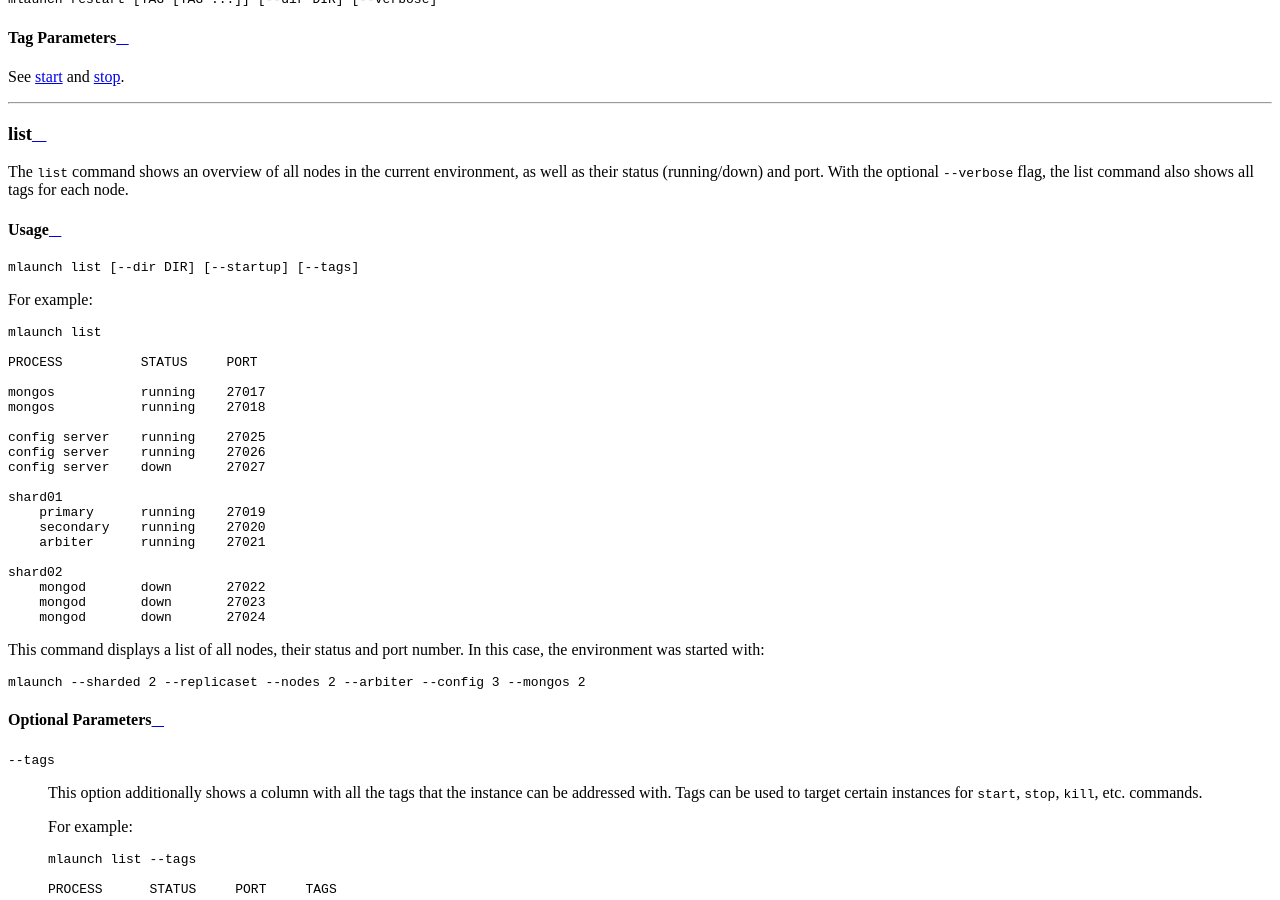
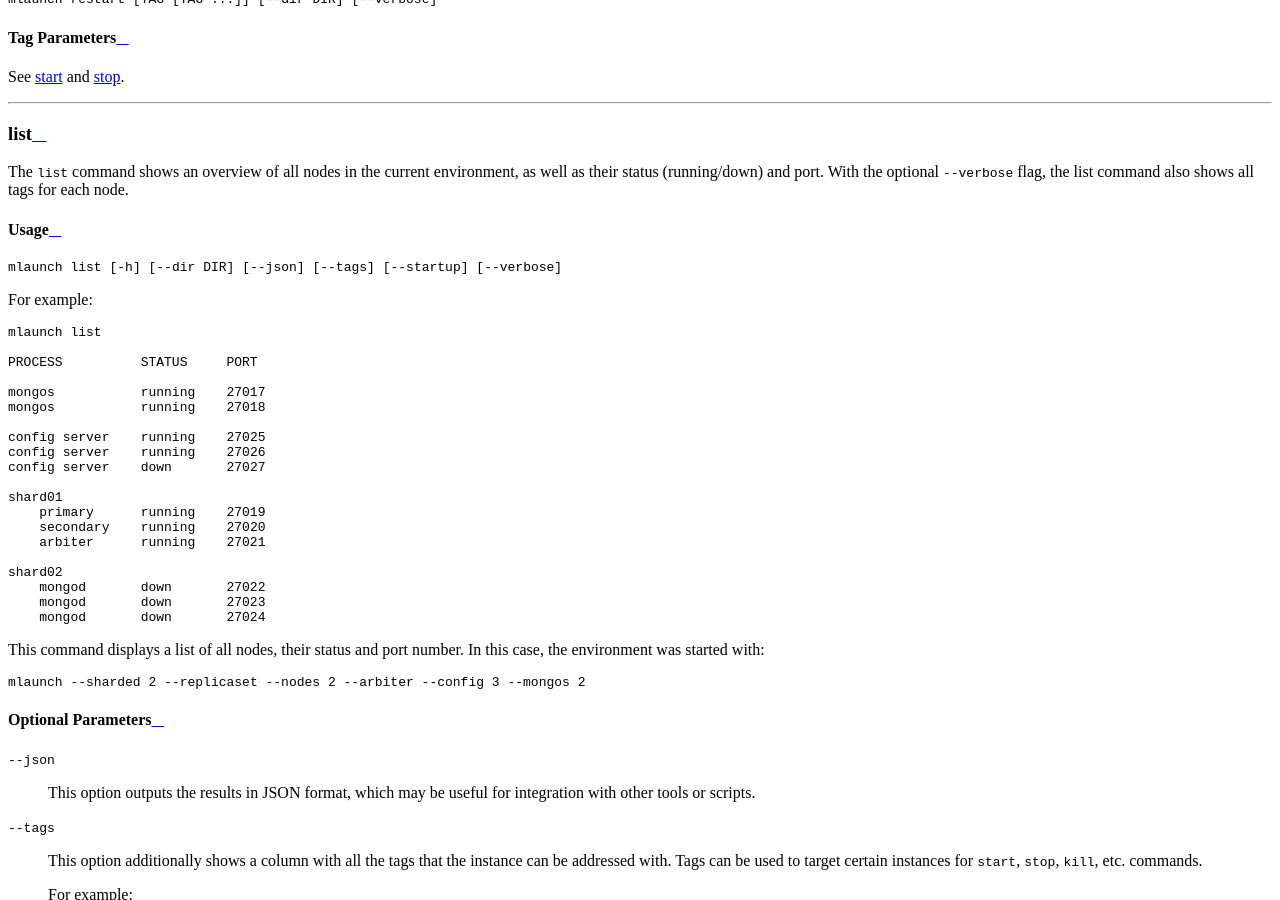
Before and after one commit to rueckstiess/mtools, a Sphinx documentation site: the page built from doc/mlaunch.rst, in a window 1280 px wide and 900 px high, scrolled down 10060 px. Built offline with Sphinx 7.4.7 and the Read the Docs theme 2.0.0, drawn with Linux system fonts in a browser that asks for light colours.

Commit message:
Fix #832: Add mlaunch list --json

```diff
--- a/doc/mlaunch.rst
+++ b/doc/mlaunch.rst
@@ -685,7 +685,7 @@ Usage
 
 .. code-block:: bash
 
-   mlaunch list [--dir DIR] [--startup] [--tags]
+   mlaunch list [-h] [--dir DIR] [--json] [--tags] [--startup] [--verbose]
 
 For example:
 
@@ -721,6 +721,10 @@ this case, the environment was started with:
 
 Optional Parameters
 ^^^^^^^^^^^^^^^^^^^
+
+``--json``
+   This option outputs the results in JSON format, which may be useful for
+   integration with other tools or scripts.
 
 ``--tags``
    This option additionally shows a column with all the tags that the instance
```
Also changed, not shown: 1 other file.
